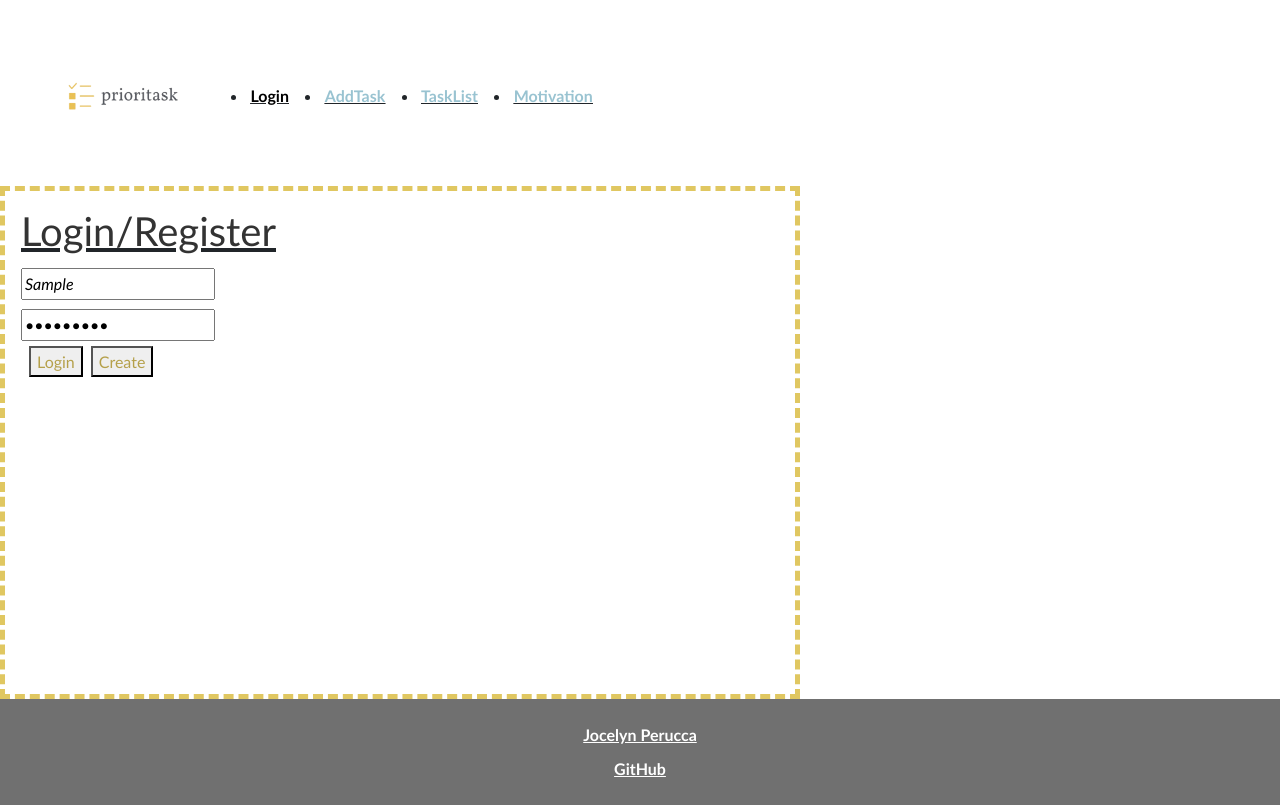
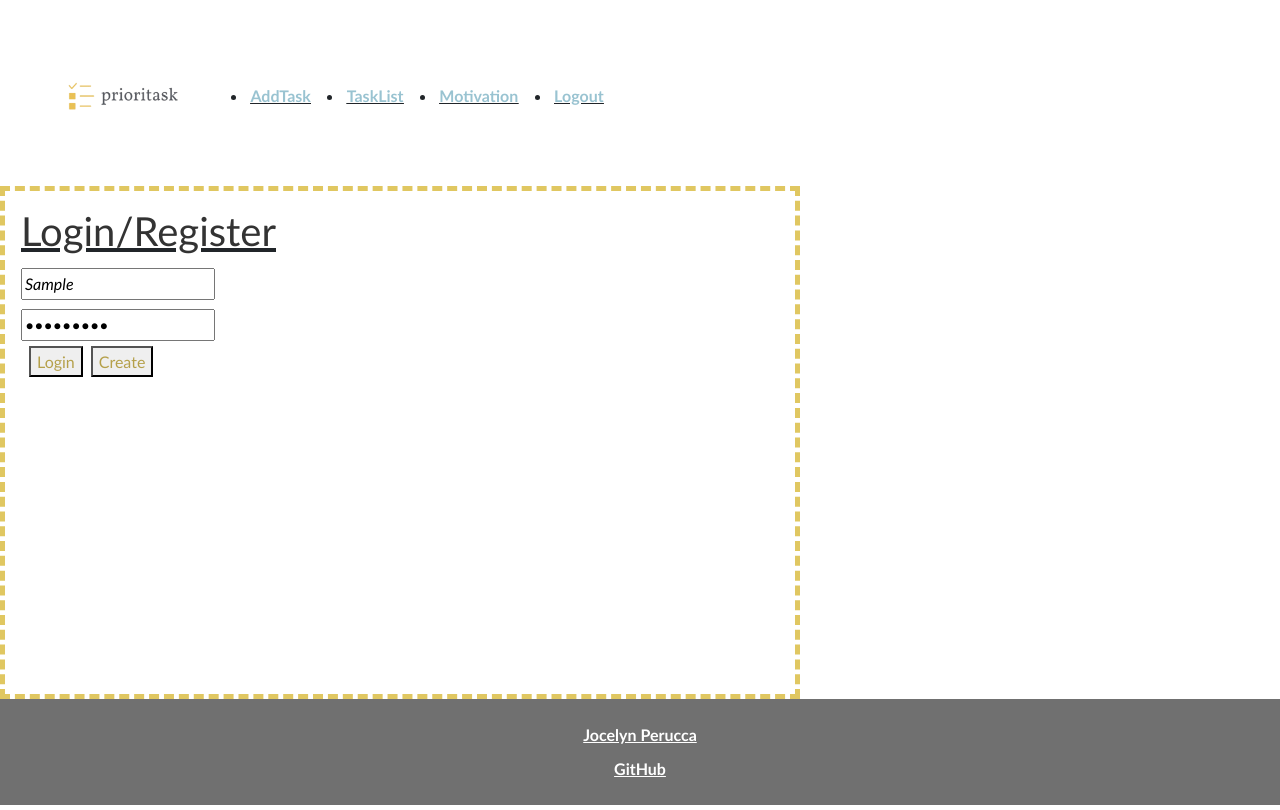
Before and after one commit to jocelynperucca/startup, a React (Vite) app: page / in a window 1280 px wide. Both pictures are taken after typing "Sample", "Sample123" into the empty fields and a click on the button "Login". Built offline with nearby package versions, Linux system fonts and the light colour scheme.

Commit message:
Only lets you see other navbar items when authenticated

```diff
--- a/src/app.jsx
+++ b/src/app.jsx
@@ -1,22 +1,25 @@
 import React, { useState } from 'react';
 import { BrowserRouter, NavLink, Route, Routes } from 'react-router-dom';
-import { Login } from './login/login';
+import { Login } from './login/login.jsx';
 import { AddTask } from './addTask/addTask';
 import { TaskList } from './taskList/taskList';
 import { Motivation } from './motivation/motivation';
-import { AuthState } from './login/authState';  // Assuming you have this file
+import { AuthState } from './login/authState';
 import 'bootstrap/dist/css/bootstrap.min.css';
 import './app.css';
 
 export default function App() {
-    const [authState, setAuthState] = useState(AuthState.Unauthenticated);
-    const [userName, setUserName] = useState('');
+    const [userName, setUserName] = useState(localStorage.getItem('userName') || '');
+    const [authState, setAuthState] = useState(userName ? AuthState.Authenticated : AuthState.Unauthenticated);
 
-    // Function to update authentication state
     const onAuthChange = (loginUserName, newAuthState) => {
-        console.log("onAuthChange called with:", loginUserName, newAuthState); // Debugging output
         setUserName(loginUserName);
         setAuthState(newAuthState);
+        if (newAuthState === AuthState.Authenticated) {
+            localStorage.setItem('userName', loginUserName);
+        } else {
+            localStorage.removeItem('userName');
+        }
     };
 
     return (
@@ -29,9 +32,15 @@ export default function App() {
                                 <img className='brand-logo' src='/prioritasktransparent.png' alt='Prioritask Logo' />
                             </a>
                             <ul className='navbar-nav d-flex flex-row ms-auto'>
+                                {authState === AuthState.Unauthenticated && (
                                     <li className='nav-item mx-2'>
-                                    <NavLink className='nav-link' to='/'>Login</NavLink>
+                                        <NavLink className='nav-link' to='/'>
+                                            Login
+                                        </NavLink>
                                     </li>
+                                )}
+                                {authState === AuthState.Authenticated && (
+                                    <>
                                         <li className='nav-item mx-2'>
                                             <NavLink className='nav-link' to='/addTask'>AddTask</NavLink>
                                         </li>
@@ -41,6 +50,15 @@ export default function App() {
                                         <li className='nav-item mx-2'>
                                             <NavLink className='nav-link' to='/motivation'>Motivation</NavLink>
                                         </li>
+                                        <li className='nav-item mx-2'>
+                                            <button
+                                                className='nav-link btn btn-link'
+                                                onClick={() => onAuthChange('', AuthState.Unauthenticated)}>
+                                                Logout
+                                            </button>
+                                        </li>
+                                    </>
+                                )}
                             </ul>
                         </div>
                     </nav>
@@ -49,23 +67,17 @@ export default function App() {
                 <Routes>
                     <Route
                         path='/'
-                        element={
-                            <Login
-                                userName={userName}
-                                authState={authState}
-                                onAuthChange={onAuthChange}
+                        element={<Login userName={userName} authState={authState} onAuthChange={onAuthChange} />}
                     />
-                        }
-                    />
-                    <Route path='/addTask' element={<AddTask />} />
-                    <Route path='/taskList' element={<TaskList />} />
-                    <Route path='/motivation' element={<Motivation />} />
+                    <Route path='/addTask' element={authState === AuthState.Authenticated ? <AddTask /> : <Login userName={userName} authState={authState} onAuthChange={onAuthChange} />} />
+                    <Route path='/taskList' element={authState === AuthState.Authenticated ? <TaskList /> : <Login userName={userName} authState={authState} onAuthChange={onAuthChange} />} />
+                    <Route path='/motivation' element={authState === AuthState.Authenticated ? <Motivation /> : <Login userName={userName} authState={authState} onAuthChange={onAuthChange} />} />
                     <Route path='*' element={<NotFound />} />
                 </Routes>
 
                 <footer>
                     <div className='container text-center py-3'>
-                        <span>Jocelyn Perucca </span>
+                        <span>Jocelyn Perucca</span>
                         <div></div>
                         <a className='text-reset' href='https://github.com/jocelynperucca/startup'>GitHub</a>
                     </div>
```
Lines whose indentation alone changed are shown as unchanged.
